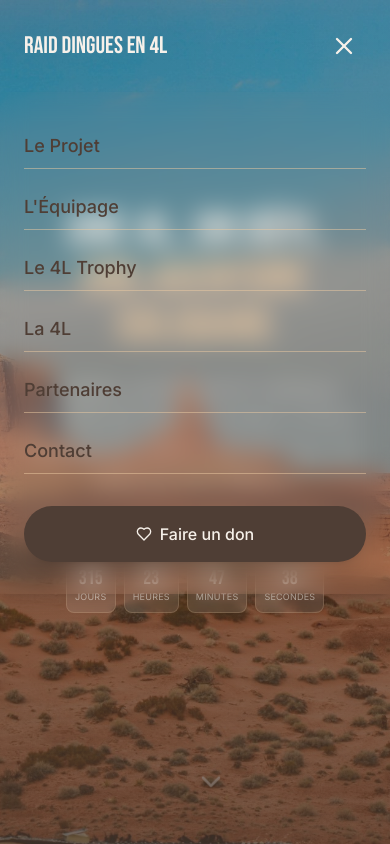
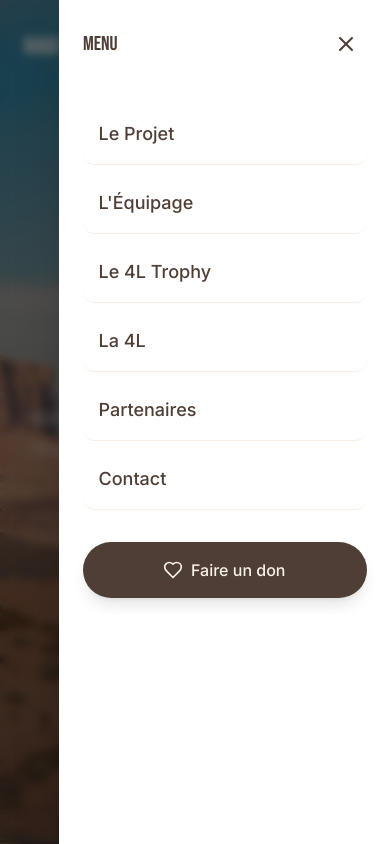
Before and after one commit to RaideDinguesEn4L/4l, a Next.js app in the folder 4l/: page / in a window 390 px wide. Both pictures are taken after a click on the button "Menu". Shown: the top 844 px of the page. Built offline with nearby package versions, Linux system fonts and the light colour scheme.

Commit message:
upgrade ui/ux mobile header menu

```diff
--- a/4l/package.json
+++ b/4l/package.json
@@ -20,7 +20,7 @@
     "@types/react": "^18.3.0",
     "@types/react-dom": "^18.3.0",
     "autoprefixer": "^10.4.19",
-    "eslint": "^8.57.0",
+    "eslint": "^9.0.0",
     "eslint-config-next": "^16.2.2",
     "postcss": "^8.4.38",
     "tailwindcss": "^3.4.4",
--- a/4l/src/app/globals.css
+++ b/4l/src/app/globals.css
@@ -56,6 +56,31 @@ body {
   transition-delay: 0.4s;
 }
 
+/* Mobile menu animations */
+@keyframes slideInRight {
+  from {
+    opacity: 0;
+    transform: translateX(20px);
+  }
+  to {
+    opacity: 1;
+    transform: translateX(0);
+  }
+}
+
+@keyframes fadeIn {
+  from {
+    opacity: 0;
+  }
+  to {
+    opacity: 1;
+  }
+}
+
+.animate-fade-in {
+  animation: fadeIn 0.2s ease-out;
+}
+
 @layer components {
   .section-padding {
     @apply py-20 lg:py-32 px-6 lg:px-12;
--- a/4l/src/components/Budget.tsx
+++ b/4l/src/components/Budget.tsx
@@ -1,5 +1,6 @@
 "use client";
 
+import { useState, useEffect } from "react";
 import { Car, FileCheck, Fuel, Package, Award, Tent, Heart, MessageCircle } from "lucide-react";
 
 // URL HelloAsso - À PERSONNALISER
@@ -42,7 +43,12 @@ const totalBudget = budgetItems.reduce((sum, item) => sum + item.amount, 0);
 const collectedAmount = 3000; // À modifier selon l'avancement
 
 export default function Budget() {
+  const [isClient, setIsClient] = useState(false);
   const progressPercentage = Math.round((collectedAmount / totalBudget) * 100);
+
+  useEffect(() => {
+    setIsClient(true);
+  }, []);
 
   return (
     <section className="section-padding bg-white">
@@ -60,11 +66,11 @@ export default function Budget() {
         <div className="card mb-12 text-center">
           <div className="max-w-2xl mx-auto">
             <div className="flex items-center justify-center gap-4 mb-6">
-              <span className="font-display text-5xl md:text-6xl text-earth-dark">
-                {collectedAmount.toLocaleString()}€
+              <span className="font-display text-5xl md:text-6xl text-earth-dark" suppressHydrationWarning>
+                {isClient ? collectedAmount.toLocaleString() : collectedAmount}€
               </span>
-              <span className="text-earth-brown text-xl">
-                / {totalBudget.toLocaleString()}€
+              <span className="text-earth-brown text-xl" suppressHydrationWarning>
+                / {isClient ? totalBudget.toLocaleString() : totalBudget}€
               </span>
             </div>
 
--- a/4l/src/components/Footer.tsx
+++ b/4l/src/components/Footer.tsx
@@ -11,8 +11,8 @@ const footerLinks = {
   ],
   support: [
     { label: "Devenir partenaire", href: "#partenaires" },
-    { label: "Faire un don", href: "#contact" },
-    { label: "Contact", href: "#contact" },
+    { label: "Faire un don", href: "#contact", id: "don" },
+    { label: "Contact", href: "#contact", id: "contact" },
   ],
 };
 
@@ -58,7 +58,7 @@ export default function Footer() {
             <h4 className="font-display text-lg text-cream mb-4">Nous soutenir</h4>
             <ul className="space-y-3">
               {footerLinks.support.map((link) => (
-                <li key={link.href}>
+                <li key={link.id || link.href}>
                   <a
                     href={link.href}
                     className="text-cream/60 hover:text-cream transition-colors"
--- a/4l/src/components/Header.tsx
+++ b/4l/src/components/Header.tsx
@@ -27,11 +27,23 @@ export default function Header() {
     return () => window.removeEventListener("scroll", handleScroll);
   }, []);
 
+  // Lock scroll when mobile menu is open
+  useEffect(() => {
+    if (isMobileMenuOpen) {
+      document.body.style.overflow = "hidden";
+    } else {
+      document.body.style.overflow = "unset";
+    }
+    return () => {
+      document.body.style.overflow = "unset";
+    };
+  }, [isMobileMenuOpen]);
+
   return (
     <header
-      className={`fixed top-0 left-0 right-0 z-50 transition-all duration-500 ${
+      className={`fixed top-0 left-0 right-0 z-50 transition-all duration-300 ${
         isScrolled
-          ? "bg-cream/95 backdrop-blur-md shadow-sm py-4"
+          ? "bg-white shadow-md py-4"
           : "bg-transparent py-6"
       }`}
     >
@@ -75,47 +87,82 @@ export default function Header() {
             </a>
           </div>
 
-          {/* Mobile Menu Button */}
+          {/* Mobile Menu Button - Always visible on solid background */}
           <button
             onClick={() => setIsMobileMenuOpen(!isMobileMenuOpen)}
-            className={`lg:hidden p-2 transition-colors duration-300 ${
-              isScrolled ? "text-earth-dark" : "text-cream"
-            }`}
+            className="lg:hidden p-2 rounded-lg transition-all duration-300 relative z-50 bg-white text-earth-dark shadow-md hover:bg-sand-light border border-sand-warm/30"
             aria-label="Menu"
+            aria-expanded={isMobileMenuOpen}
           >
             {isMobileMenuOpen ? <X size={28} /> : <Menu size={28} />}
           </button>
         </nav>
+      </div>
 
-        {/* Mobile Menu */}
+      {/* Mobile Menu Overlay */}
+      {isMobileMenuOpen && (
         <div
-          className={`lg:hidden absolute top-full left-0 right-0 bg-cream/98 backdrop-blur-md shadow-lg transition-all duration-300 overflow-hidden ${
-            isMobileMenuOpen ? "max-h-screen opacity-100" : "max-h-0 opacity-0"
+          className="lg:hidden fixed inset-0 bg-black/50 backdrop-blur-sm z-40 animate-fade-in"
+          onClick={() => setIsMobileMenuOpen(false)}
+          aria-hidden="true"
+        />
+      )}
+
+      {/* Mobile Menu - Full Screen */}
+      <div
+        className={`lg:hidden fixed top-0 right-0 bottom-0 w-[85%] max-w-sm bg-white shadow-2xl z-50 transform transition-transform duration-300 ease-in-out ${
+          isMobileMenuOpen ? "translate-x-0" : "translate-x-full"
         }`}
       >
-          <div className="px-6 py-8 flex flex-col gap-4">
-            {navItems.map((item) => (
+        {/* Menu Header */}
+        <div className={`flex items-center justify-between px-6 transition-all duration-500 ${
+          isScrolled ? "py-4" : "py-6"
+        }`}>
+          <span className="font-display text-xl text-earth-dark">Menu</span>
+          <button
+            onClick={() => setIsMobileMenuOpen(false)}
+            className="p-2 text-earth-dark hover:bg-sand-light/50 rounded-lg transition-colors"
+            aria-label="Fermer le menu"
+          >
+            <X size={24} />
+          </button>
+        </div>
+
+        {/* Menu Items */}
+        <nav className="flex flex-col px-6 py-4 gap-2 overflow-y-auto max-h-[calc(100vh-120px)]">
+          {navItems.map((item, index) => (
             <a
               key={item.href}
               href={item.href}
               onClick={() => setIsMobileMenuOpen(false)}
-                className="text-earth-dark text-lg font-medium py-2 border-b border-sand-light/50"
+              className="text-earth-dark text-lg font-medium py-4 px-4 rounded-xl hover:bg-sand-light/50 transition-all duration-200 border-b border-sand-light/30 last:border-0 active:scale-95"
+              style={{
+                animation: isMobileMenuOpen
+                  ? `slideInRight 0.3s ease-out ${index * 0.05}s both`
+                  : "none"
+              }}
             >
               {item.label}
             </a>
           ))}
+
+          {/* CTA Button */}
           <a
             href={HELLO_ASSO_URL}
             target="_blank"
             rel="noopener noreferrer"
             onClick={() => setIsMobileMenuOpen(false)}
-              className="btn-primary mt-4 text-center inline-flex items-center justify-center gap-2"
+            className="btn-primary mt-6 text-center inline-flex items-center justify-center gap-2 py-4 active:scale-95"
+            style={{
+              animation: isMobileMenuOpen
+                ? `slideInRight 0.3s ease-out ${navItems.length * 0.05}s both`
+                : "none"
+            }}
           >
-              <Heart className="w-4 h-4" />
+            <Heart className="w-5 h-5" />
             Faire un don
           </a>
-          </div>
-        </div>
+        </nav>
       </div>
     </header>
   );
```
Also changed, not shown: 1 other file (tests, documents, lock files or other folders). Lines whose indentation alone changed are shown as unchanged.
